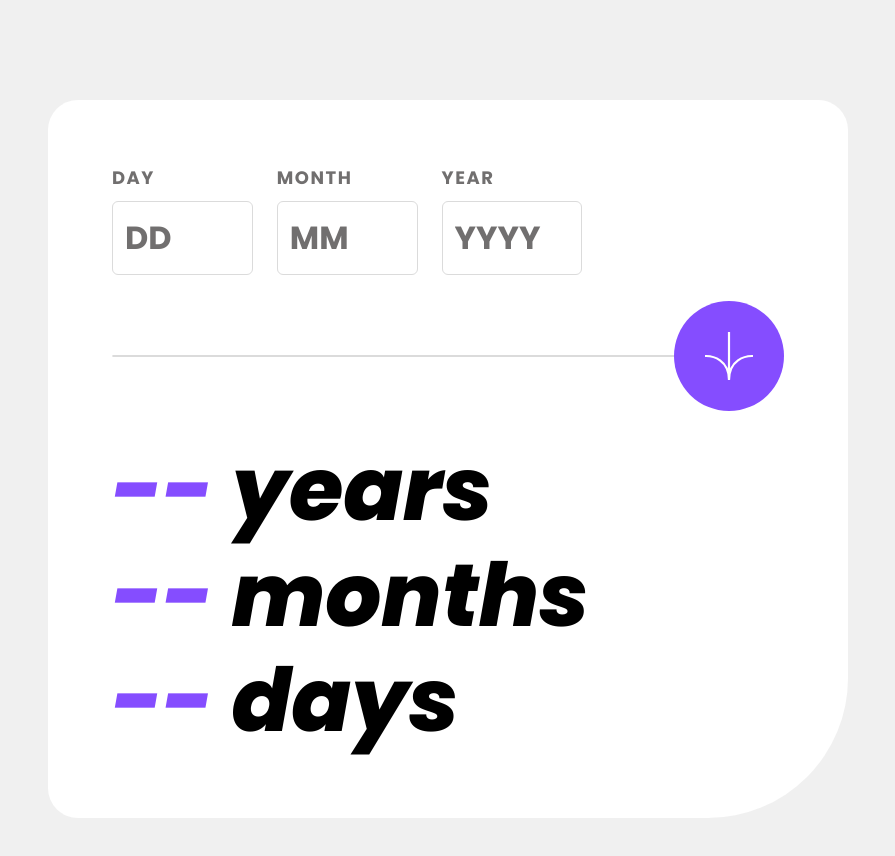
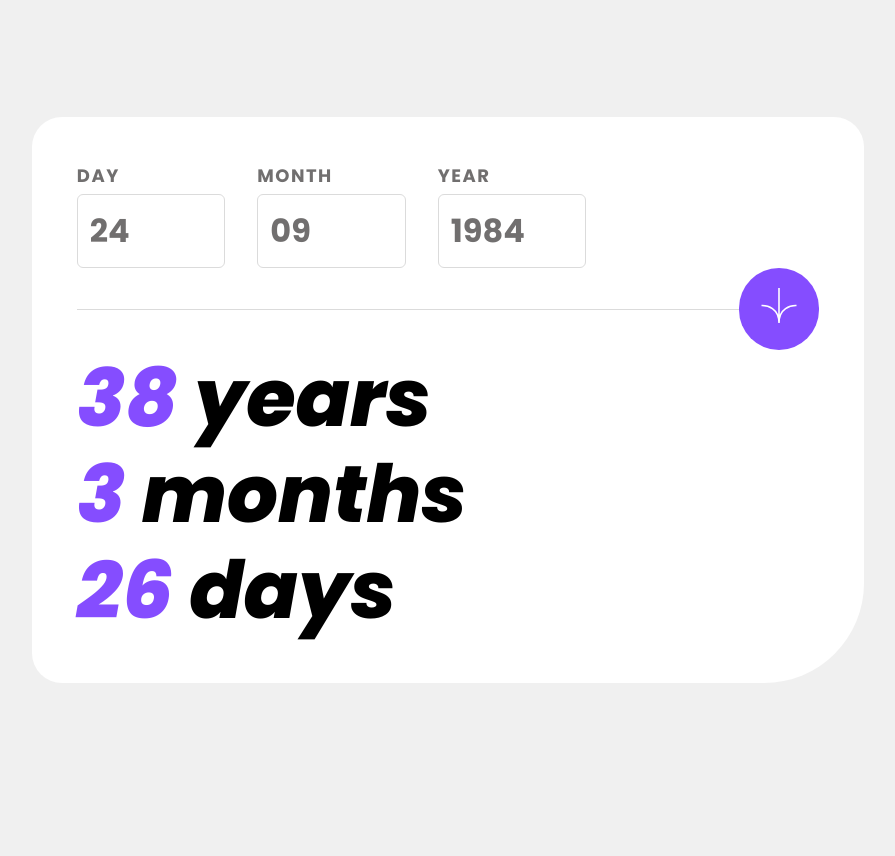
Before and after one commit to michael-maroc/age_calculator_app, a plain HTML site: page index.html in a window 1280 px wide. Shown: the whole page, without its empty margins (192-1087 px from the left). After the commit the page ends 800 px from the top, so only its background shows below. Drawn offline with Linux system fonts and the light colour scheme.

Commit message:
mise à jour des mesures et modification de l'architecture du logo

```diff
--- a/app/sass/base/_boilerplate.scss
+++ b/app/sass/base/_boilerplate.scss
@@ -17,14 +17,25 @@ html {
 
 body {
   display: flex;
-  justify-content: center;
-  width: 100%;
+  align-items: center;
   min-height: 100vh;
-  min-width: rem(320);
-  max-width: rem(1440);
+  min-width: em(375);
+  max-width: em(1400);
   margin: 0 auto;
   background-color: $offwhite;
   font-family: $font-primary;
+
+  @include breakpoint-up(medium){
+    width: 80%;
+  }
+
+  @include breakpoint-up(large){
+    width: 65%;
+  }
+
+  @include breakpoint-up(xlarge){
+    width: 50%;
+  }
 }
 
 a, a:visited, a:active {
@@ -32,7 +43,7 @@ a, a:visited, a:active {
 }
 
 p {
-  font-size: rem(50);
+  font-size: rem(53.6);
   font-weight: $font-bold;
   font-style: italic;
   line-height: 1.2;
@@ -41,14 +52,14 @@ p {
     font-size: rem(88);
   }
 
-  @include breakpoint-up(xlarge){
-    font-size: rem(118.4);
+  @include breakpoint-up(large){
+    font-size: rem(80);
   }
 }
 
 label {
   font-size: rem(14);
-  margin-bottom: rem(10);
+  margin-bottom: rem(5);
   letter-spacing: rem(1.5);
   color: $smokegrey;
   font-weight: $font-bold;
--- a/app/sass/components/_components.scss
+++ b/app/sass/components/_components.scss
@@ -21,10 +21,6 @@ input {
   }
 
   @include breakpoint-up(large){
-    font-size: $font-size;
-  }
-
-  @include breakpoint-up(xlarge){
-    font-size: rem(48);
+    font-size: rem(32);
   }
 }
--- a/app/sass/layout/_calculator.scss
+++ b/app/sass/layout/_calculator.scss
@@ -6,102 +6,76 @@
 .calculator {
   display: flex;
   flex-direction: column;
-  max-width: em(320);
   background-color: $white;
-  margin-top: rem(100);
-  margin-bottom: rem(100);
-  border-radius: rem(30) rem(30) rem(140) rem(30);
+  border-radius: rem(30) rem(30) rem(100) rem(30);
+  margin-inline: rem(18);
   padding: rem(48) rem(24);
-  gap: 4rem;
+  gap: 3.5rem;
+  max-width: rem(1008);
 
   @include breakpoint-up(medium){
-    gap: 5rem;
-    max-width: rem(600);
+    margin-inline: 0;
+    gap: rem(60);
     padding: rem(60);
   }
 
   @include breakpoint-up(large){
-    max-width: none;
-    width: em(800);
-    padding: rem(64);
-  }
-
-  @include breakpoint-up(xlarge){
-    width: 65em;
-    padding: rem(68);
+    gap: 0;
+    padding: rem(44.8);
   }
 
   &__form {
     display: flex;
-    gap: 1rem;
+    gap: rem(16);
 
     @include breakpoint-up(medium){
-      gap: rem(32);
+      gap: rem(28.8);
     }
 
     @include breakpoint-up(large){
-      width: 70%;
-      gap: rem(24);
-    }
-
-    @include breakpoint-up(xlarge){
-      gap: 3rem;
+      gap: rem(32);
     }
 
     div {
       display: flex;
       flex-direction: column;
+
+      @include breakpoint-up(large){
+        width: 20%;
+      }
     }
   }
 
-  &__line {
+  &__logo-container {
     position: relative;
-    border: rem(1) solid $lightgrey;
-    border-radius: 999px;
+    display: flex;
+    align-items: center;
 
-    &::before, &::after {
-      position: absolute;
-      content: "";
-      top: 50%;
-      left: 50%;
-      transform: translate(-50%, -50%);
+    & .line {
+      width: 100%;
+      height: 1px;
+      background-color: $lightgrey;
+    }
 
-      @include breakpoint-up(large){
-        left: 92%;
+    & .logo {
+      background-color: $purple;
+      border-radius: 999px;
+      padding: 20px;
+
+      @include breakpoint-down(medium){
+        position: absolute;
+        left: 50%;
+        transform: translateX(-50%);
       }
 
-      @include breakpoint-up(xlarge){
-        left: 93.25%;
-      }
-    }
+      img {
+        width: 30px;
+        height: 25px;
 
-    &::before {
-      background-color: $purple;
-      padding: rem(30);
-      border-radius: rem(99);
-
-      @include breakpoint-up(medium){
-        padding: rem(48);
-      }
-
-      @include breakpoint-up(large){
-        padding: rem(55);
-      }
-
-      @include breakpoint-up(xlarge){
-        padding: rem(60);
-      }
-    }
-
-    &::after {
-      background-image: url('/images/icon-arrow.svg');
-      background-repeat: no-repeat;
-      background-size: cover;
-      background-position: center;
-      padding: rem(15);
-
-      @include breakpoint-up(medium){
-        padding: rem(24);
+        @include breakpoint-up(medium){
+          width: 40px;
+          height: 35px;
+        }
       }
     }
   }
--- a/app/sass/util/_breakpoints.scss
+++ b/app/sass/util/_breakpoints.scss
@@ -1,17 +1,17 @@
 @use "../util/functions" as *;
 
-// 700px, 900px, 1440px
+// 700px, 900px, 1400px
 $breakpoints-up: (
   "medium": em(700),
   "large": em(900),
-  "xlarge": em(1440)
+  "xlarge": em(1400)
 );
 
 // 699.98px, 899.98px, 1399.98px
 $breakpoints-down: (
   "small": em(699.98),
   "medium": em(899.98),
-  "large": em(1339.98)
+  "large": em(1399.98)
 );
 
 @mixin breakpoint-up($size){
--- a/index.html
+++ b/index.html
@@ -16,26 +16,31 @@
       <form class="calculator__form">
         <div>
           <label>DAY</label>
-          <input id="day" type="number" placeholder="DD">
+          <input id="day" type="number" placeholder="24">
         </div>
 
         <div>
           <label>MONTH</label>
-          <input id="month" type="number" placeholder="MM">
+          <input id="month" type="number" placeholder="09">
         </div>
 
         <div>
           <label>YEAR</label>
-          <input id="year" type="number" placeholder="YYYY">
+          <input id="year" type="number" placeholder="1984">
         </div>
       </form>
 
-      <div class="calculator__line"></div>
+      <div class="calculator__logo-container">
+        <div class="line"></div>
+        <div class="logo">
+          <img src="./images/icon-arrow.svg" alt="">
+        </div>
+      </div>
 
       <div class="calculator__values">
-        <p><span>--</span> years</p>
-        <p><span>--</span> months</p>
-        <p><span>--</span> days</p>
+        <p><span>38</span> years</p>
+        <p><span>3</span> months</p>
+        <p><span>26</span> days</p>
       </div>
     </section>
 
```
Also changed, not shown: dist/main.css, 1 other file.
